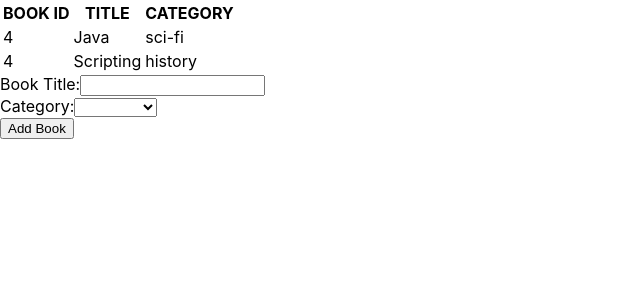
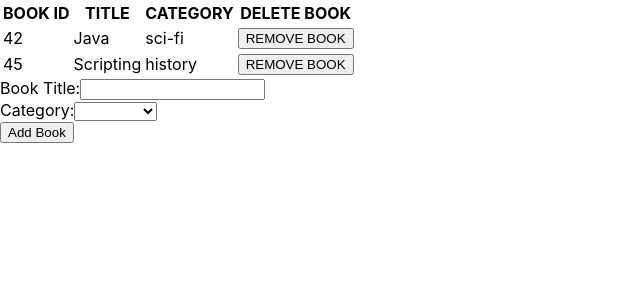
Before and after one commit to Tripple-A/Bookstore, a React (Create React App) app: page / in a window 1280 px wide. Shown: the top 300 px of the page, without its empty margins (0-640 px from the left). Built offline with nearby package versions, Linux system fonts and the light colour scheme.

Commit message:
added the Remove Book function

```diff
--- a/src/components/Book.js
+++ b/src/components/Book.js
@@ -1,7 +1,15 @@
 import React from 'react';
+import { connect } from 'react-redux';
 import PropTypes from 'prop-types';
+import { REMOVEBOOK } from '../actions';
 
-const Book = ({ book }) => (
+const mapDispatchToProps = dispatch => ({
+  removeBook: book => { dispatch(REMOVEBOOK(book)); },
+});
+
+const Book = ({ book, removeBook }) => (
+
+
   <tr>
     <td>
       {' '}
@@ -18,15 +26,20 @@ const Book = ({ book }) => (
       {book.category}
       {' '}
     </td>
+    <td>
+      {' '}
+      <button type="button" onClick={() => removeBook(book)}>REMOVE BOOK</button>
+    </td>
   </tr>
 );
 
 Book.propTypes = {
   book: PropTypes.shape({
-    id: PropTypes.string.isRequired,
+    id: PropTypes.number.isRequired,
     title: PropTypes.string.isRequired,
     category: PropTypes.string.isRequired,
   }).isRequired,
+  removeBook: PropTypes.func.isRequired,
 };
 
-export default Book;
+export default connect(null, mapDispatchToProps)(Book);
--- a/src/containers/booksform.js
+++ b/src/containers/booksform.js
@@ -31,7 +31,7 @@ class BooksForm extends Component {
     const { title, category } = this.state;
     const { addBook } = this.props;
     const book = {
-      id: 3,
+      id: Math.floor(Math.random() * 100),
       title,
       category,
     };
--- a/src/containers/bookslist.js
+++ b/src/containers/bookslist.js
@@ -2,6 +2,7 @@ import React from 'react';
 import { connect } from 'react-redux';
 import PropTypes from 'prop-types';
 import Book from '../components/Book';
+
 
 const mapStateToProps = state => ({ books: state.BookReducer });
 
@@ -13,6 +14,7 @@ const BooksList = ({ books }) => (
           <th> BOOK ID</th>
           <th>TITLE</th>
           <th>CATEGORY</th>
+          <th>DELETE BOOK</th>
         </tr>
       </thead>
       <tbody>
--- a/src/reducers/books.js
+++ b/src/reducers/books.js
@@ -1,4 +1,4 @@
-const randomNum = () => Math.floor(Math.random() * 10);
+const randomNum = () => Math.floor(Math.random() * 100);
 const list = [{ id: randomNum(), title: 'Java', category: 'sci-fi' }, { id: randomNum(), title: 'Scripting', category: 'history' }];
 
 const bookReducer = (state = list, action) => {
```
